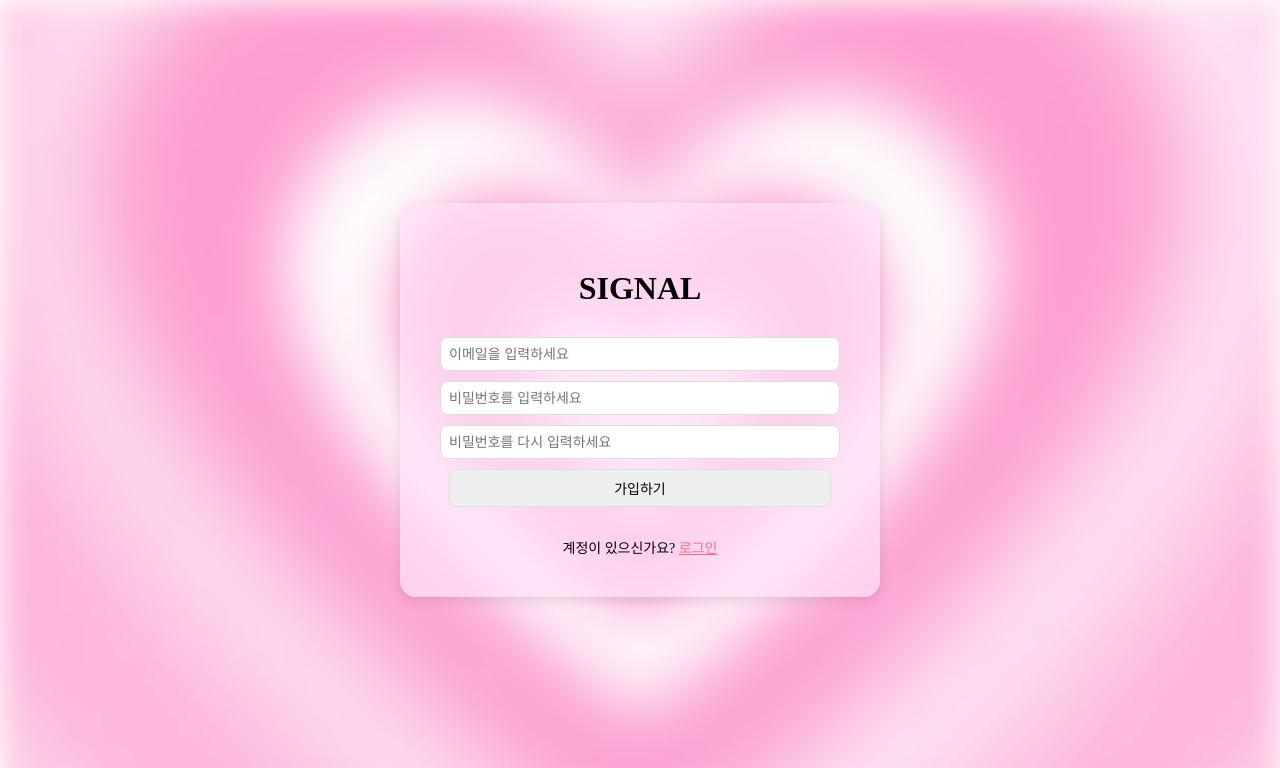
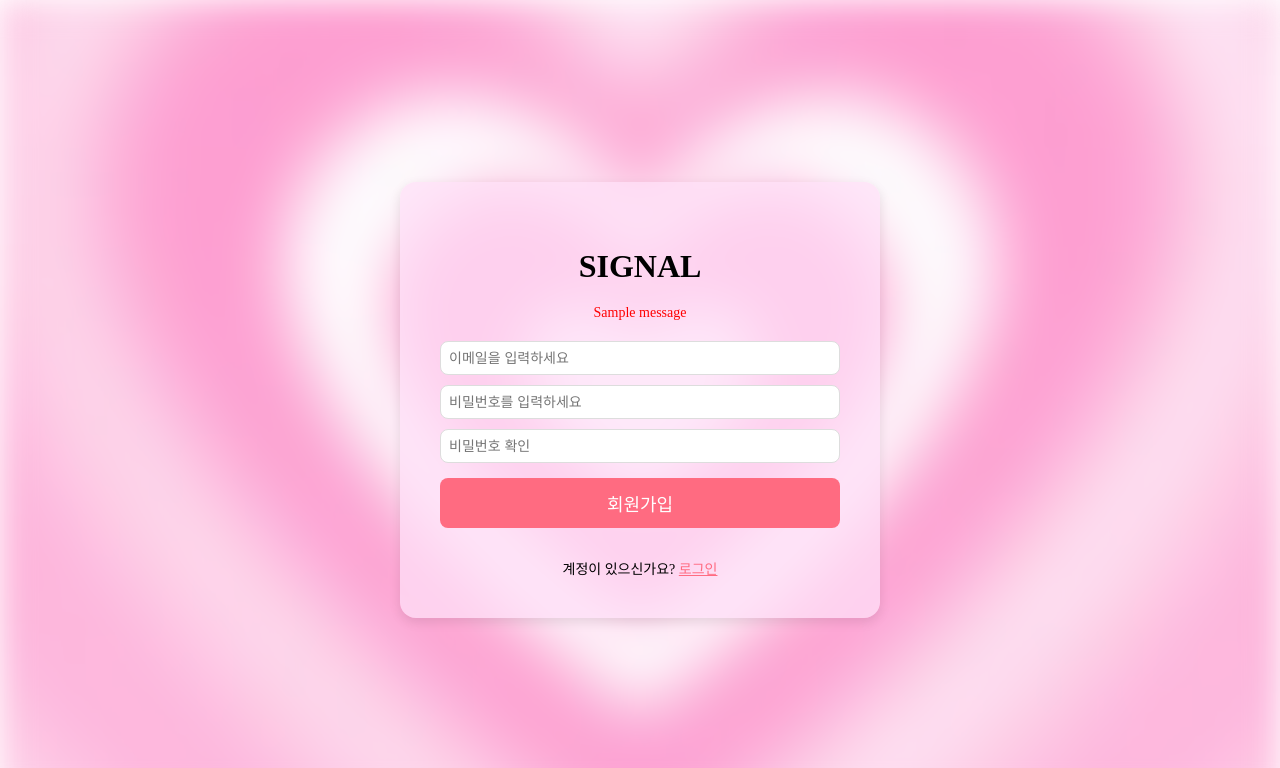
Before and after one commit to tyzzxxkk/Signal, a Flask app: page /register in a window 1280 px wide. Shown: the top 768 px of the page. Run offline with Flask 3, Linux system fonts and the light colour scheme; tables that the repository leaves empty hold one stand-in row (values such as "Sample post"); one stand-in notice (Sample message) is shown.

Commit message:
회원가입 로그인 예외처리 기능 추가 및 스타일 개선

```diff
--- a/auth.py
+++ b/auth.py
@@ -7,10 +7,6 @@ from forms import LoginForm, RegisterForm
 
 auth_bp = Blueprint('auth', __name__)
 
-@login_manager.user_loader
-def load_user(user_id):
-    return User.query.get(int(user_id))
-
 @auth_bp.route('/login', methods=['GET', 'POST'])
 def login():
     if current_user.is_authenticated:
@@ -19,14 +15,17 @@ def login():
     form = LoginForm()
     if form.validate_on_submit():
         user = User.query.filter_by(email=form.email.data).first()
-        if user and check_password_hash(user.password, form.password.data):
+        if not user:
+            flash('가입되지 않은 이메일입니다.', 'danger')
+        elif not check_password_hash(user.password, form.password.data):
+            flash('비밀번호가 일치하지 않습니다.', 'danger')
+        else:
             login_user(user)
             flash('로그인 성공!', 'success')
             return redirect(url_for('main.home'))
-        else:
-            flash('이메일 또는 비밀번호가 틀렸습니다.', 'danger')
 
     return render_template('login.html', form=form)
+
 
 @auth_bp.route('/register', methods=['GET', 'POST'])
 def register():
@@ -35,9 +34,11 @@ def register():
 
     form = RegisterForm()
     if form.validate_on_submit():
-        existing_user = User.query.filter_by(email=form.email.data).first()
-        if existing_user:
+        user = User.query.filter_by(email=form.email.data).first()
+        if user:
             flash('이미 존재하는 이메일입니다.', 'danger')
+        elif form.password.data != form.confirm.data:
+            flash('비밀번호가 일치하지 않습니다.', 'danger')
         else:
             hashed_pw = generate_password_hash(form.password.data)
             new_user = User(email=form.email.data, password=hashed_pw)
@@ -47,9 +48,3 @@ def register():
             return redirect(url_for('auth.login'))
 
     return render_template('register.html', form=form)
-
-@auth_bp.route('/logout')
-def logout():
-    logout_user()
-    flash('로그아웃 되었습니다.', 'info')
-    return redirect(url_for('auth.login'))
--- a/templates/register.html
+++ b/templates/register.html
@@ -4,7 +4,6 @@
     <meta charset="UTF-8">
     <title>SIGNAL | 회원가입</title>
     <style>
-        /* 기존 CSS 유지 */
         body {
             margin: 0;
             padding: 0;
@@ -54,7 +53,7 @@
             margin-top: 10px;
         }
 
-        .register-container button {
+        button {
             width: 100%;
             padding: 12px;
             background-color: #FF6B81;
@@ -67,7 +66,7 @@
             transition: background-color 0.3s;
         }
 
-        .register-container button:hover {
+        button:hover {
             background-color: #ff4d68;
         }
 
@@ -80,17 +79,31 @@
             color: #FF6B81;
             text-decoration: underline;
         }
+
+        .flash {
+            color: red;
+            font-size: 14px;
+            margin-bottom: 10px;
+        }
     </style>
 </head>
 <body>
     <div class="register-container">
         <h2>SIGNAL</h2>
-        <form method="post" action="{{ url_for('auth.register') }}">
+        {% with messages = get_flashed_messages(with_categories=true) %}
+          {% if messages %}
+            {% for category, message in messages %}
+              <div class="flash">{{ message }}</div>
+            {% endfor %}
+          {% endif %}
+        {% endwith %}
+        <form method="post">
             {{ form.hidden_tag() }}
-            {{ form.email(size=32, placeholder="이메일을 입력하세요", required=True) }}
-            {{ form.password(size=32, placeholder="비밀번호를 입력하세요", required=True) }}
-            {{ form.confirm(size=32, placeholder="비밀번호를 다시 입력하세요", required=True) }}
-            {{ form.submit() }}
+            {{ form.email(class="form-input", placeholder="이메일을 입력하세요") }}
+            {{ form.password(class="form-input", placeholder="비밀번호를 입력하세요") }}
+            {{ form.confirm(class="form-input", placeholder="비밀번호 확인") }}
+
+            <button type="submit" name="submit" class="register-button">회원가입</button>
         </form>
         <div class="login">
             계정이 있으신가요? <a href="{{ url_for('auth.login') }}">로그인</a>
```
Also changed, not shown: templates/login.html (+19 -5 lines).
